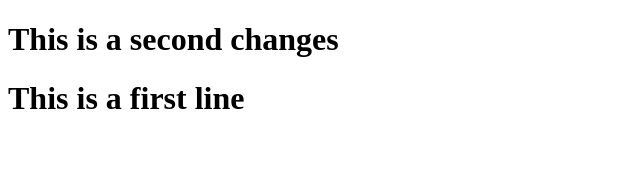
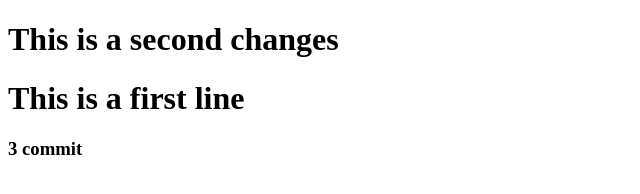
Before and after one commit to Itosan2/test-repo, a plain HTML site: page index.html in a window 1280 px wide. Shown: the full height of the page, 0-640 px from the left. Drawn offline with Linux system fonts and the light colour scheme.

Commit message:
Update index.html

```diff
--- a/index.html
+++ b/index.html
@@ -10,5 +10,6 @@
     <h1>This is a second changes</h1>
 
     <h1>This is a first line</h1>
+    <h3>3 commit</h3>
   </body>
 </html>
```
